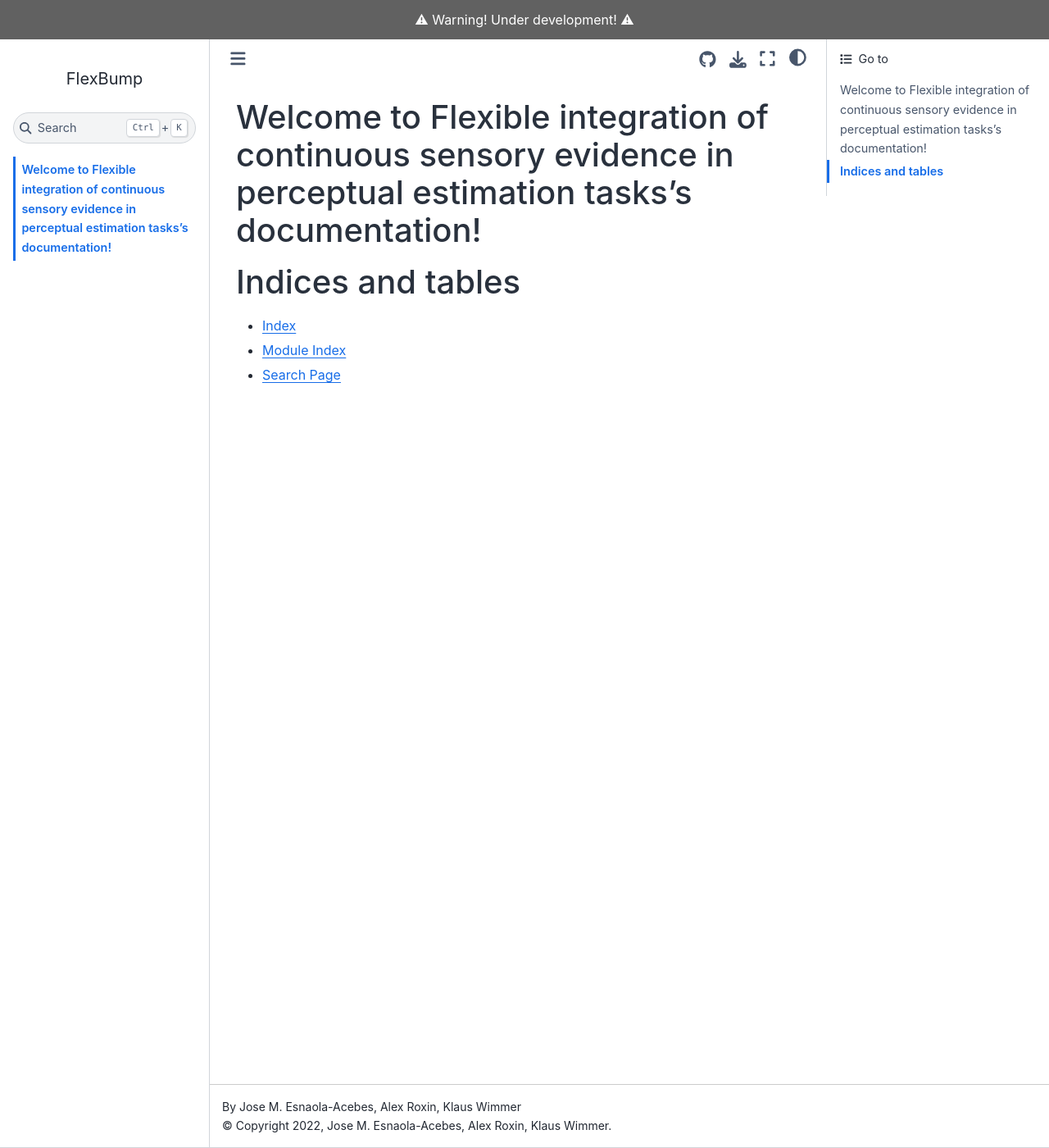
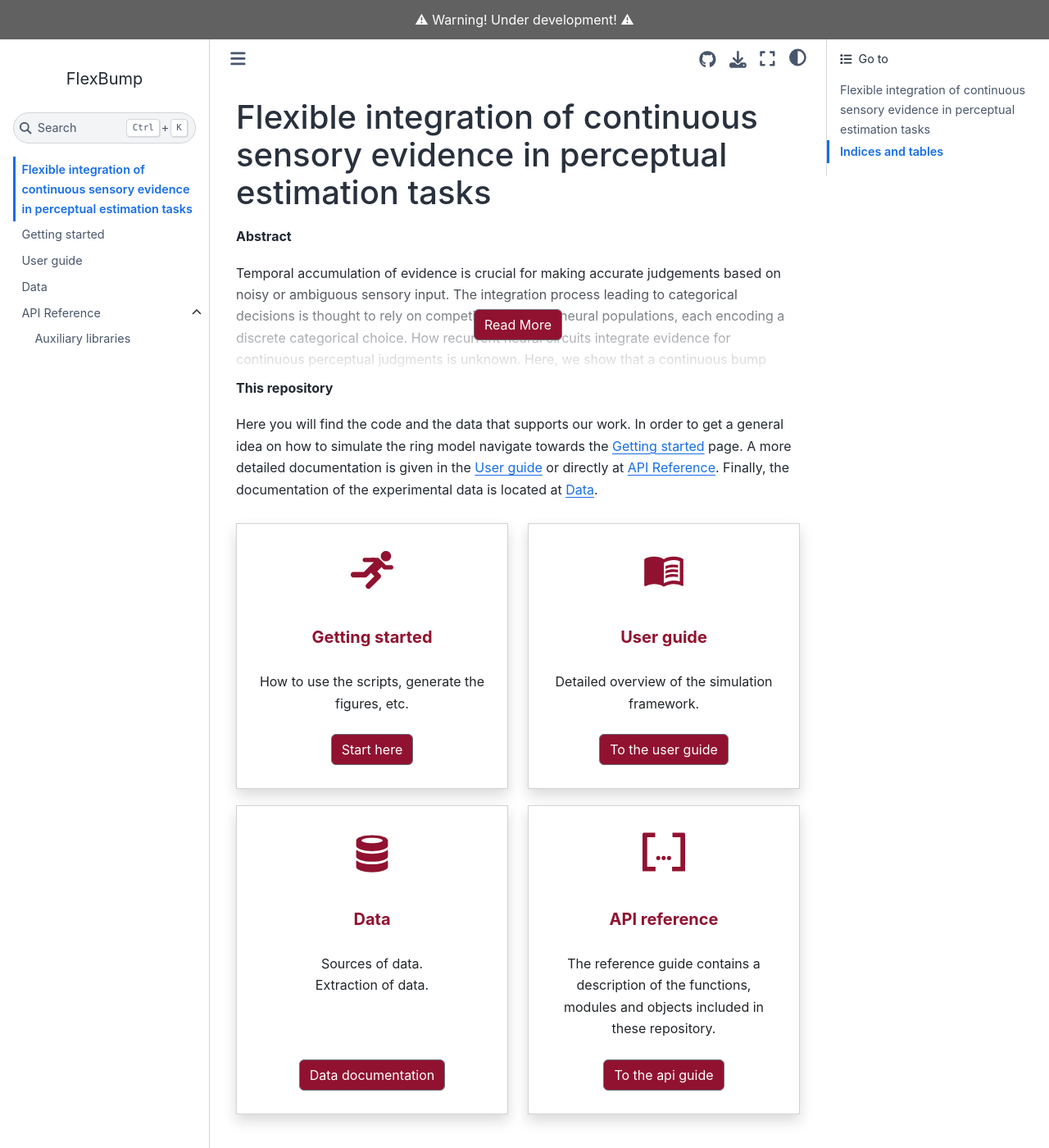
Before and after one commit to wimmerlab/flexbump, a Sphinx documentation site: the page built from docs/source/index.rst, in a window 1280 px wide and 1400 px high. Shown: the whole window at 82% size. Built offline with Sphinx 7.4.7 and the Sphinx Book theme 1.1.4, drawn with Linux system fonts in a browser that asks for light colours; the version number could not be read and is left out; some of the changed text lies outside the part shown.

Commit message:
DOC: theme and structure of the documentation.

```diff
--- a/docs/source/_static/crm.css
+++ b/docs/source/_static/crm.css
@@ -89,3 +89,25 @@ dt.field-odd, dt.field-even {
 .container, .container-lg, .container-md, .container-sm, .container-xl {
     max-width: 1600px;  /* Default is 1400px */
 }
+
+/* Read more blocks */
+.sidebar-box {
+  max-height: 140px;
+  position: relative;
+  overflow: hidden;
+}
+.sidebar-box .read-more {
+  position: absolute;
+  bottom: 0;
+  left: 0;
+  width: 100%;
+  text-align: center;
+  margin: 0; padding: 45px 0;
+  /* "transparent" only works here because == rgba(0,0,0,0) */
+  background-image: linear-gradient(to bottom, transparent, #ffffff);
+  color: white;
+  --pst-color-link: white;
+}
+.sidebar-box .read-more .btn-secondary {
+  background-color: #911230ff;
+}
--- /dev/null
+++ b/docs/source/code/index.rst
@@ -0,0 +1,9 @@
+.. _code:
+
+API Reference
+=============
+
+.. toctree::
+   :maxdepth: 2
+
+   utils_libraries
--- /dev/null
+++ b/docs/source/data/index.rst
@@ -0,0 +1,4 @@
+.. _data:
+
+Data
+====
--- /dev/null
+++ b/docs/source/howto/index.rst
@@ -0,0 +1,4 @@
+.. _howto:
+
+Getting started
+===============
--- a/docs/source/index.rst
+++ b/docs/source/index.rst
@@ -3,13 +3,121 @@
    You can adapt this file completely to your liking, but it should at least
    contain the root `toctree` directive.
 
-Welcome to Flexible integration of continuous sensory evidence in perceptual estimation tasks's documentation!
-==============================================================================================================
+Flexible integration of continuous sensory evidence in perceptual estimation tasks
+==================================================================================
+
+**Abstract**
+
+.. raw:: html
+
+   <div class="sidebar-box">
+      <p>Temporal accumulation of evidence is crucial for making accurate judgements
+         based on noisy or ambiguous sensory input. The integration process leading to
+         categorical decisions is thought to rely on competition between neural
+         populations, each encoding a discrete categorical choice. How recurrent neural
+         circuits integrate evidence for continuous perceptual judgments is unknown.
+         Here, we show that a continuous bump attractor network can integrate a circular
+         feature such as stimulus direction
+         nearly optimally.
+         As required by optimal integration, the population activity of the network
+         unfolds on a two-dimensional manifold, in which the position of the network’s
+         activity bump tracks the stimulus average and, simultaneously, the bump amplitude
+         tracks stimulus uncertainty. Moreover, the temporal weighting of sensory
+         evidence by the network depends on the relative strength of the stimulus compared to the
+         internally generated bump dynamics,
+         yielding either early (primacy), uniform or late (recency) weighting. The model
+         can flexibly switch between these regimes by changing a single control parameter,
+         the global excitatory drive. We show that this mechanism can quantitatively
+         explain individual temporal weighting profiles of human observers, and we validate
+         the model prediction that temporal weighting impacts reaction times. Our findings
+         point to continuous attractor dynamics as a plausible neural mechanism underlying
+         stimulus integration in perceptual estimation tasks.</p>
+     <p class="read-more"><a href="#" class="sphinx-bs btn text-wrap btn-secondary stretched-link reference internal">Read More</a></p>
+   </div>
+
+**This repository**
+
+Here you will find the code and the data that supports our work. In order to get a general idea on how to
+simulate the ring model navigate towards the :ref:`howto` page. A more detailed documentation is given in the
+:ref:`user` or directly at :ref:`code`. Finally, the documentation of the experimental
+data is located at :ref:`data`.
+
+.. panels::
+    :card: + intro-card text-center shadow
+    :column: col-lg-6 col-md-6 col-sm-6 col-xs-12 d-flex
+
+    ---
+    :img-top: ./_static/index-images/getting_started.svg
+
+    Getting started
+    ^^^^^^^^^^^^^^^
+
+    How to use the scripts, generate the figures, etc.
+
+    +++
+
+    .. link-button:: howto/index
+        :type: ref
+        :text: Start here
+        :classes: btn-block btn-secondary stretched-link
+
+
+    ---
+    :img-top: ./_static/index-images/user_guide.svg
+
+    User guide
+    ^^^^^^^^^^
+
+    Detailed overview of the simulation framework.
+
+    +++
+
+    .. link-button:: user_guide/index
+        :type: ref
+        :text: To the user guide
+        :classes: btn-block btn-secondary stretched-link
+
+    ---
+    :img-top: ./_static/index-images/data.svg
+
+    Data
+    ^^^^
+
+    Sources of data.
+
+    Extraction of data.
+
+    +++
+
+    .. link-button:: data/index
+        :type: ref
+        :text: Data documentation
+        :classes: btn-block btn-secondary stretched-link
+
+    ---
+    :img-top: ./_static/index-images/api.svg
+
+    API reference
+    ^^^^^^^^^^^^^
+
+    The reference guide contains a description of the functions, modules and objects
+    included in these repository.
+
+    +++
+
+    .. link-button:: code/index
+        :type: ref
+        :text: To the api guide
+        :classes: btn-block btn-secondary stretched-link
+
 
 .. toctree::
-   :maxdepth: 2
-   :caption: Contents:
+   :maxdepth: 3
 
+   howto/index
+   user_guide/index
+   data/index
+   code/index
 
 
 Indices and tables
--- /dev/null
+++ b/docs/source/user_guide/index.rst
@@ -0,0 +1,4 @@
+.. _user:
+
+User guide
+==========
```
Also changed, not shown: README.md (+2 -2 lines), docs/source/code/utils_libraries.rst (added, +10 -0 lines), docs/source/_static/index-images/api.svg (added), docs/source/_static/index-images/data.svg (added), docs/source/_static/index-images/getting_started.svg (added), docs/source/_static/index-images/user_guide.svg (added), 2 other files.
